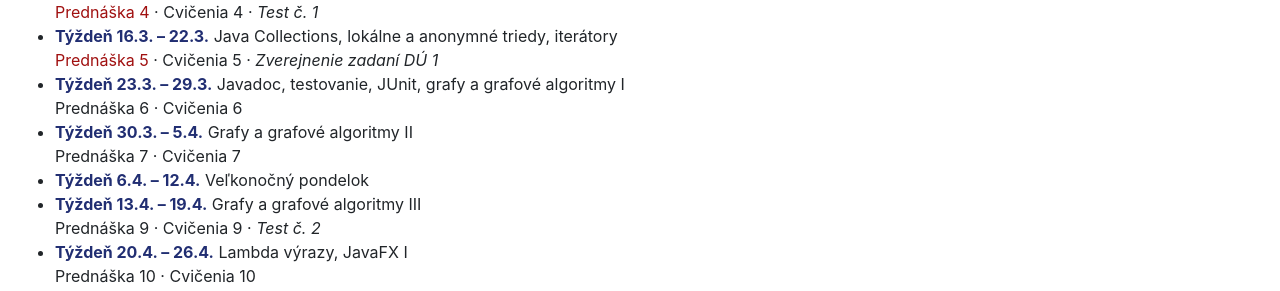
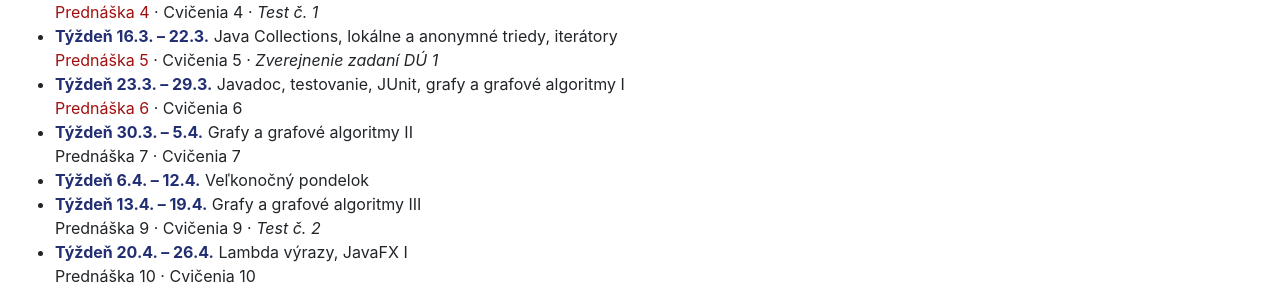
Before and after one commit to dcs-fmph/prog2, a Jekyll site: the page built from notes/Prednasky.md, in a window 1280 px wide. Shown: the part 224-515 px from the top of the page. Built offline with Jekyll 4.4.1, drawn with Linux system fonts in a browser that asks for light colours; nearby versions of some CDN libraries; our own code applies the rules of GitHub Pages for plain Markdown files; part of the change alters nothing that is shown.

```diff
--- a/_data/semester.yaml
+++ b/_data/semester.yaml
@@ -42,8 +42,7 @@ weeks:
   - date: '23.3. &ndash; 29.3.'
     content: 'Javadoc, testovanie, JUnit, grafy a grafové algoritmy I'
     items:
-      # - {type: notes, file: P6, name: 'Prednáška 6'}
-      - {type: text, name: 'Prednáška 6'}
+      - {type: notes, file: P6, name: 'Prednáška 6'}
       - {type: text, name: 'Cvičenia 6'}
 
   - date: '30.3. &ndash; 5.4.'
```
